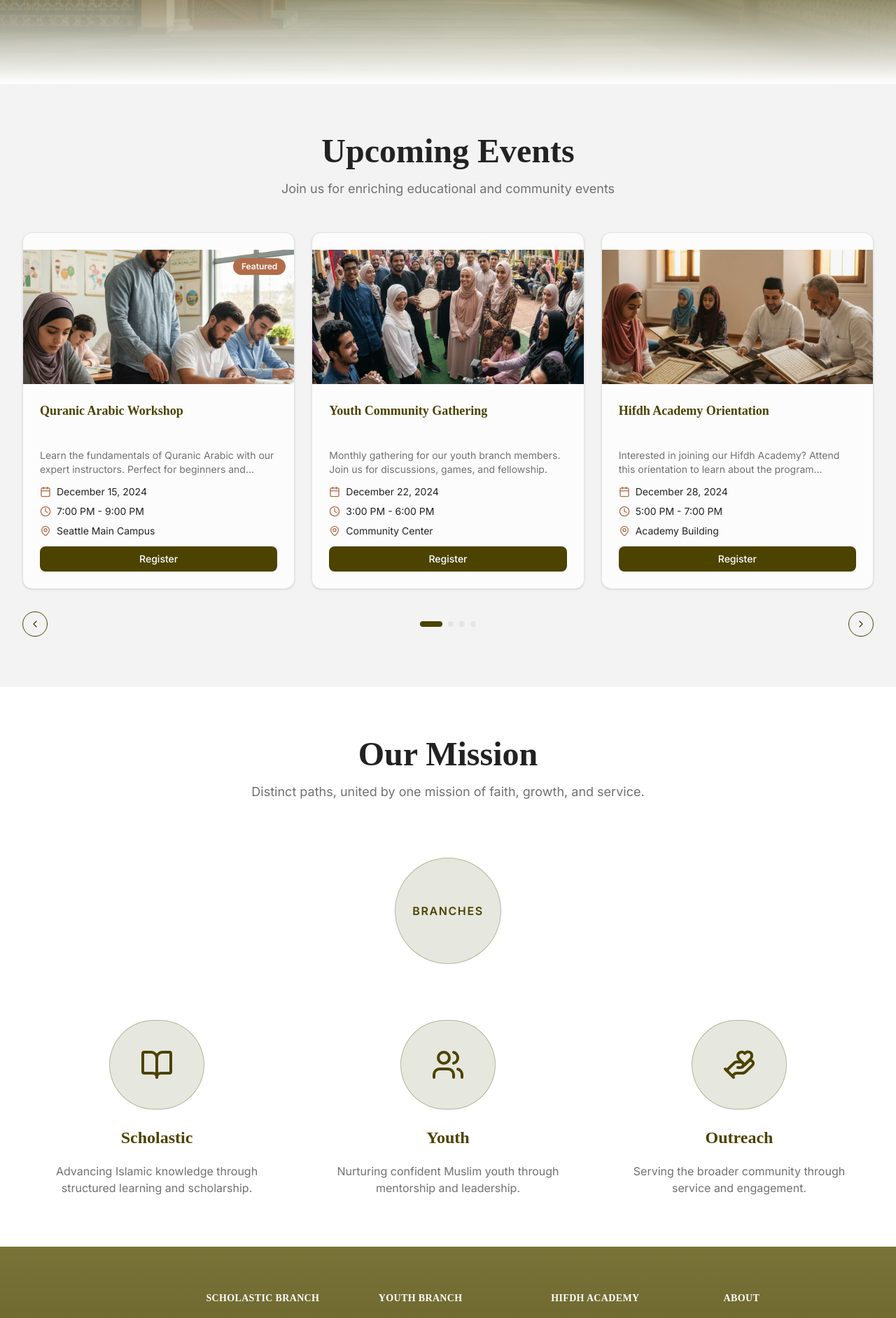
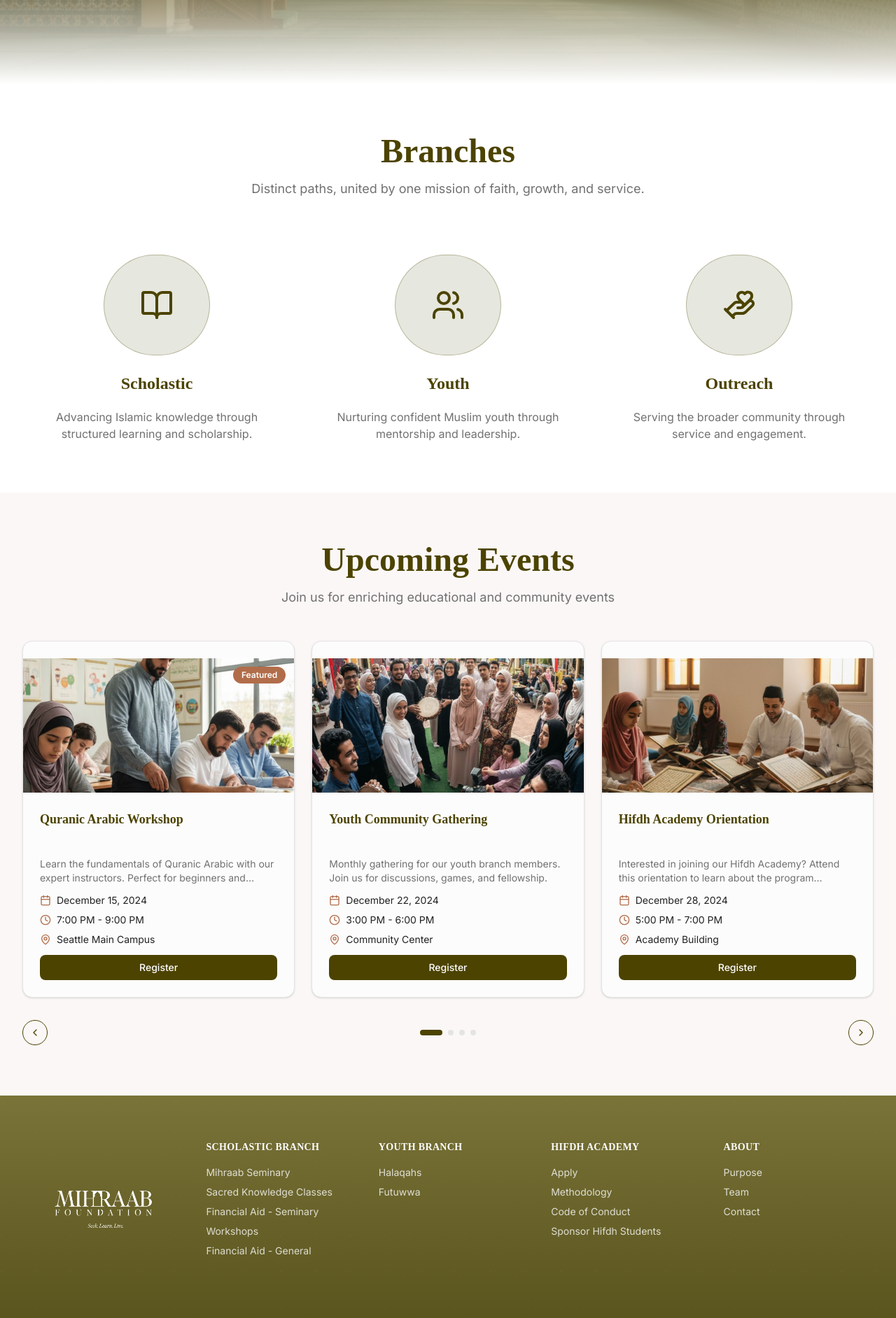
Before and after one commit to MihraabFoundation/mihraab-foundation-website, a Next.js app: page / in a window 1280 px wide. Shown: the part 581-2465 px from the top of the page at 70% size. Built offline with nearby package versions, Linux system fonts and the light colour scheme; a web font is replaced by a local one.

Commit message:
fix some spacing

```diff
--- a/app/page.tsx
+++ b/app/page.tsx
@@ -8,8 +8,8 @@ export default function Home() {
   return (
     <main className="min-h-screen bg-background">
       <HeroSection />
+      <MissionBranchesSection />
       <EventsCarousel />
-      <MissionBranchesSection />
       <Footer />
     </main>
   )
--- a/components/events-carousel.tsx
+++ b/components/events-carousel.tsx
@@ -78,10 +78,10 @@ export default function EventsCarousel() {
   }
 
   return (
-    <section className="py-18 px-4 md:px-8 bg-muted/30">
+    <section className="py-18 px-4 md:px-8 bg-secondary/5">
       <div className="max-w-7xl mx-auto">
         <div className="text-center mb-12">
-          <h2 className="text-3xl md:text-5xl font-serif font-bold text-foreground mb-4">Upcoming Events</h2>
+          <h2 className="text-3xl md:text-5xl font-serif font-bold text-primary mb-4">Upcoming Events</h2>
           <p className="text-lg text-muted-foreground">Join us for enriching educational and community events</p>
         </div>
 
--- a/components/footer.tsx
+++ b/components/footer.tsx
@@ -19,7 +19,7 @@ export default function Footer() {
       <div className="relative z-10 text-primary-foreground">
         {/* Main Footer Content */}
         <div className="max-w-7xl mx-auto px-6 md:px-12 py-16">
-          <div className="grid grid-cols-1 md:grid-cols-5 gap-12 mb-12">
+          <div className="grid grid-cols-1 md:grid-cols-5 gap-12 mb-4">
             <div className="md:col-span-1 flex flex-col justify-start">
               <img
                 src="/logos/caption_white_transparent_bg.png"
@@ -73,6 +73,11 @@ export default function Footer() {
                 <li>
                   <Link href="/youth-branch/halaqahs" className="opacity-80 hover:opacity-100 transition-opacity">
                     Halaqahs
+                  </Link>
+                </li>
+                <li>
+                  <Link href="/youth-branch/futuwwa" className="opacity-80 hover:opacity-100 transition-opacity">
+                    Futuwwa
                   </Link>
                 </li>
               </ul>
@@ -138,9 +143,6 @@ export default function Footer() {
             <a href="#" className="opacity-80 hover:opacity-100 transition-opacity" aria-label="Facebook">
               <Facebook className="w-5 h-5" />
             </a>
-            <a href="#" className="opacity-80 hover:opacity-100 transition-opacity" aria-label="Twitter">
-              <Twitter className="w-5 h-5" />
-            </a>
             <a href="#" className="opacity-80 hover:opacity-100 transition-opacity" aria-label="Instagram">
               <Instagram className="w-5 h-5" />
             </a>
--- a/components/mission-branches/mission-branches-section.tsx
+++ b/components/mission-branches/mission-branches-section.tsx
@@ -36,11 +36,11 @@ const branches: BranchNode[] = [
 
 export default function MissionBranchesSection() {
   return (
-    <section className="py-18 px-4 bg-background overflow-hidden">
-      <div className="max-w-6xl mx-auto text-center relative">
+    <section className="py-18 px-4 bg-background">
+      <div className="max-w-6xl mx-auto text-center">
         {/* Header */}
-        <h2 className="text-3xl md:text-5xl font-serif font-bold text-foreground mb-4">
-          Our Mission
+        <h2 className="text-3xl md:text-5xl font-serif font-bold text-primary mb-4">
+          Branches
         </h2>
         <p className="text-lg text-muted-foreground max-w-2xl mx-auto mb-20">
           Distinct paths, united by one mission of faith, growth, and service.
@@ -48,14 +48,6 @@ export default function MissionBranchesSection() {
 
         {/* Diagram Wrapper */}
         <div className="flex flex-col items-center">
-          {/* Top Node */}
-          <div className="mb-20">
-            <div className="w-38 h-38 rounded-full bg-[#e6e7de] border border-primary/30 flex flex-col items-center justify-center">
-              <span className="text-md tracking-widest font-semibold text-primary">
-                BRANCHES
-              </span>
-            </div>
-          </div>
 
           {/* Branch Nodes */}
           <div className="grid grid-cols-1 md:grid-cols-3 gap-16 md:gap-24 w-full">
@@ -66,7 +58,7 @@ export default function MissionBranchesSection() {
                 className="flex flex-col items-center text-center"
               >
                 <div className="mb-6">
-                  <div className="w-34 h-32 rounded-full bg-[#e6e7de] border border-primary/30 flex items-center justify-center">
+                  <div className="w-38 h-36 rounded-full bg-[#e6e7de] border border-primary/30 flex items-center justify-center">
                     {branch.icon}
                   </div>
                 </div>
```
